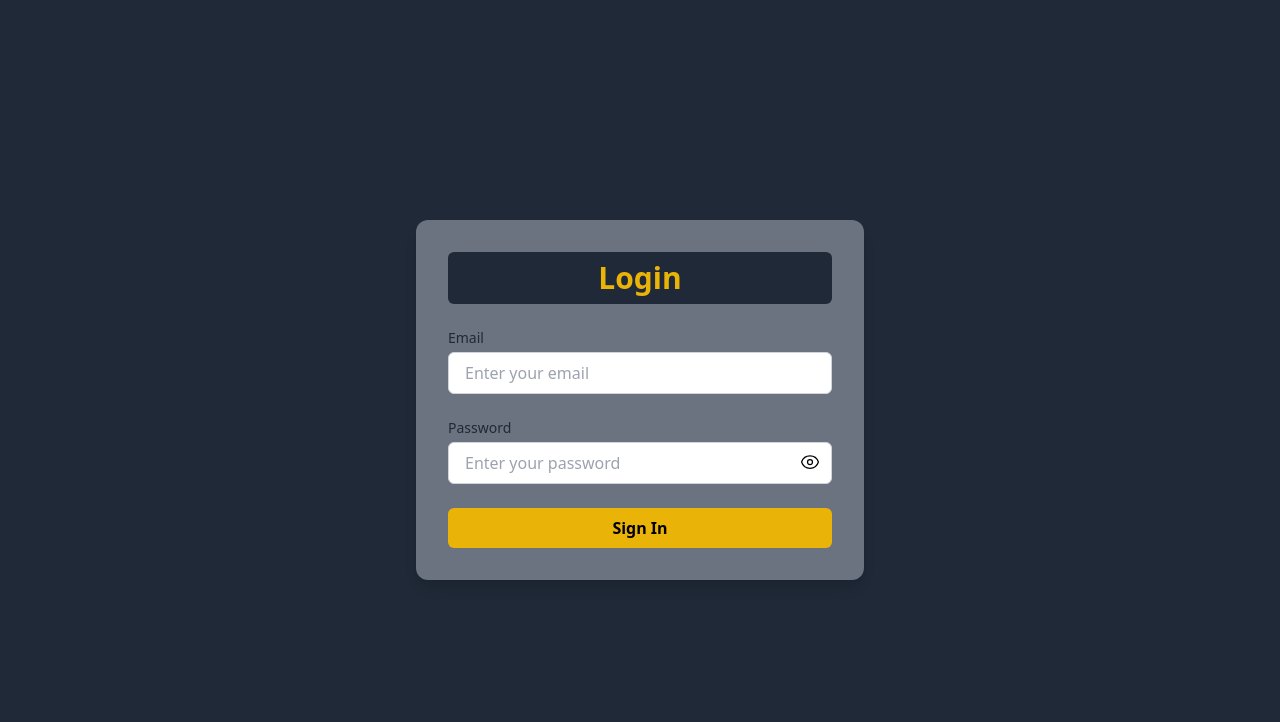
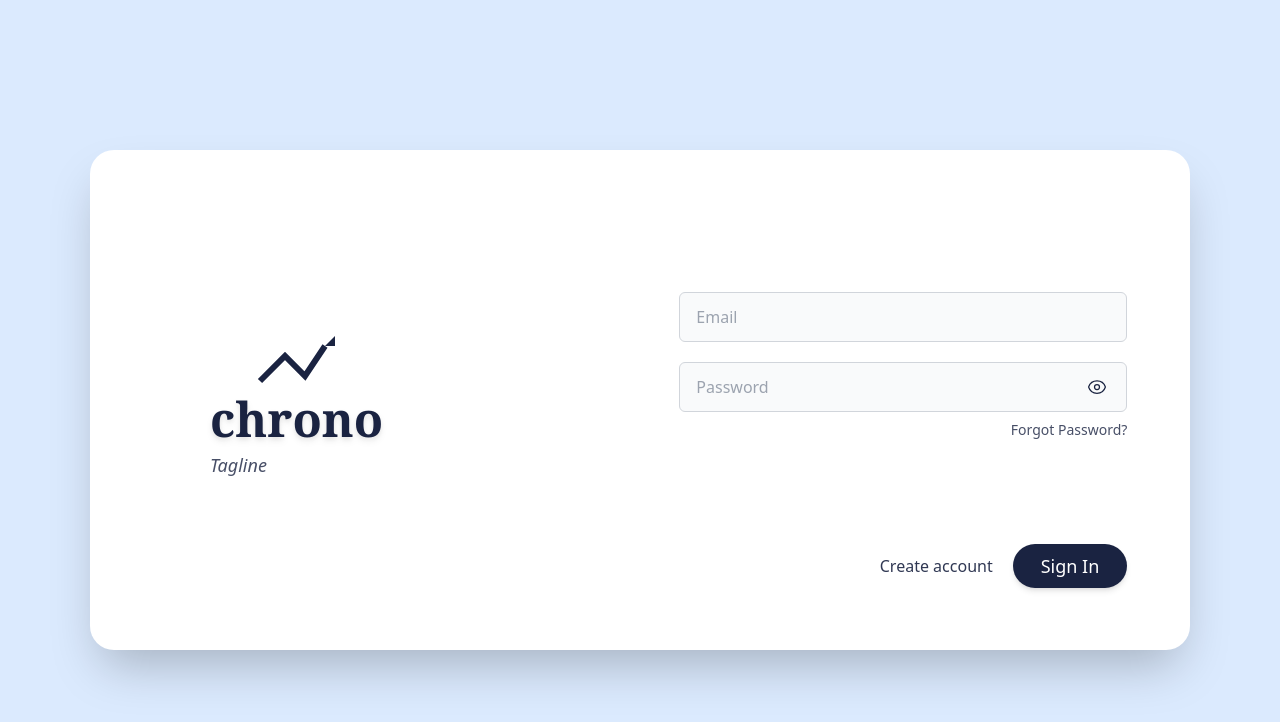
Before and after one commit to adriandanao-hs/hsi_tasktracker, a React (Create React App) app: page /login in a window 1280 px wide. Shown: the top 722 px of the page. Built offline with nearby package versions, Linux system fonts and the light colour scheme; no server answers.

Commit message:
Add files via upload

```diff
--- a/src/App.css
+++ b/src/App.css
@@ -14,7 +14,7 @@
 }
 
 .App-header {
-  background-color: #282c34;
+  background-color: #214488;
   min-height: 100vh;
   display: flex;
   flex-direction: column;
--- a/src/pages/Login/Login.module.css
+++ b/src/pages/Login/Login.module.css
@@ -1,27 +1,71 @@
-.container {
-  @apply min-h-screen flex items-center justify-center bg-gray-800;
+.bgWrapper {
+  @apply min-h-screen flex items-center justify-center bg-blue-100;
+}
+
+.card {
+  @apply flex flex-row bg-white rounded-3xl shadow-2xl w-[90vw] max-w-[1100px] min-h-[500px] p-10 gap-8;
+}
+
+.leftPanel {
+  @apply basis-1/2 flex flex-col items-start justify-center pl-10;
+}
+
+.logoBox {
+  @apply mb-1 ml-20 ;
+}
+
+.brandName {
+  @apply text-5xl font-bold text-[#1a2341] font-serif mb-2 ml-10 drop-shadow-md;
+}
+
+.tagline {
+  @apply text-lg italic text-[#1a2341]/80 ml-10;
+}
+
+.rightPanel {
+  @apply basis-2/4 flex items-center justify-center mt-20;
 }
 
 .form {
-  @apply max-w-md w-full bg-gray-500 rounded-xl shadow-lg p-8 space-y-6;
+  @apply w-full max-w-md flex flex-col gap-5;
 }
 
-.heading {
-  @apply text-3xl font-bold mb-6 text-center text-yellow-500 bg-gray-800 rounded-md py-2;
-}
-
-.label {
-  @apply block mb-1 text-sm font-medium text-gray-800;
+.inputGroup {
+  @apply w-full;
 }
 
 .input {
-  @apply w-full px-4 py-2 pr-9 border border-gray-300 rounded-md focus:outline-none focus:ring focus:ring-blue-200;
+  @apply w-full px-4 py-3 border border-gray-300 rounded-md text-base bg-gray-50 text-[#1a2341] transition-colors focus:outline-none focus:border-[#1a2341] focus:bg-white;
+}
+
+.passwordWrapper {
+  @apply relative w-full;
+}
+
+.showButton {
+  @apply absolute right-3 top-1/2 -translate-y-1/2 bg-transparent border-none text-[#1a2341] cursor-pointer p-2 z-20;
+}
+
+.forgotRow {
+  @apply flex justify-end -mt-3 mb-1;
+}
+
+.forgotLink {
+  @apply text-sm text-[#1a2341] opacity-80 hover:text-[#0d1333] hover:underline transition-colors;
+}
+
+.actionRow {
+  @apply flex items-center justify-end gap-5 mt-20;
+}
+
+.createAccount {
+  @apply text-base text-[#1a2341] opacity-90 hover:text-[#0d1333] hover:underline transition-colors;
 }
 
 .submit {
-  @apply w-full bg-yellow-500 text-black font-semibold py-2 rounded-md hover:bg-yellow-600 transition duration-200;
+  @apply bg-[#1a2341] text-white text-lg font-medium py-2 px-7 rounded-full cursor-pointer shadow-md transition-colors hover:bg-[#22306a] border-0;
 }
 
-.showButton {
-  @apply absolute right-3 top-2/3 transform -translate-y-1/2 text-black hover:text-yellow-600 focus:outline-none;
+.error {
+  @apply text-red-600 text-base -mt-2 mb-2 text-center;
 }
--- a/src/pages/Login/Login.tsx
+++ b/src/pages/Login/Login.tsx
@@ -11,28 +11,22 @@ export default function Login() {
   const [error, setError] = useState<string | null>(null);
 
   const { setUser } = useUser();
-
   const navigate = useNavigate();
 
   const handleSubmit = async (e: React.FormEvent) => {
     e.preventDefault();
-
     try {
       const res = await fetch("http://localhost:10533/api/auth/login", {
         method: "POST",
-        headers: {
-          "Content-Type": "application/json",
-        },
+        headers: { "Content-Type": "application/json" },
         credentials: "include",
         body: JSON.stringify({ email, password }),
       });
-
       if (!res.ok) {
         const errData = await res.json();
         setError(errData.message || "Login failed. Please try again.");
         return;
       }
-
       const data = await res.json();
       setUser(data.user);
       navigate("/home");
@@ -42,34 +36,48 @@ export default function Login() {
   };
 
   return (
-    <div className={styles.container}>
+    <div className={styles.bgWrapper}>
+      <div className={styles.card}>
+        {/* Left: Logo and tagline */}
+        <div className={styles.leftPanel}>
+          <div className={styles.logoBox}>
+            {/* Placeholder for logo SVG */}
+            <svg width="90" height="70" viewBox="0 0 90 70" fill="none" xmlns="http://www.w3.org/2000/svg">
+              <polyline points="10,60 35,35 55,55 75,25" stroke="#1a2341" strokeWidth="6" fill="none" />
+              <polygon points="75,25 85,25 85,15" fill="#1a2341" />
+            </svg>
+          </div>
+          <div className={styles.brandName}>chrono</div>
+          <div className={styles.tagline}>Tagline</div>
+        </div>
+        {/* Right: Login form */}
+        <div className={styles.rightPanel}>
           <form onSubmit={handleSubmit} className={styles.form}>
-        <h2 className={styles.heading}>Login</h2>
-        <div className="mb-4">
-          <label className={styles.label}>Email</label>
+            <div className={styles.inputGroup}>
               <input
                 type="email"
                 className={styles.input}
                 value={email}
                 onChange={(e) => setEmail(e.target.value)}
-            placeholder="Enter your email"
+                placeholder="Email"
                 required
               />
             </div>
-        <div className="mb-6 relative">
-          <label className={styles.label}>Password</label>
+            <div className={styles.inputGroup}>
+              <div className={styles.passwordWrapper}>
                 <input
                   type={showPassword ? "text" : "password"}
                   className={styles.input}
                   value={password}
                   onChange={(e) => setPassword(e.target.value)}
-            placeholder="Enter your password"
+                  placeholder="Password"
                   required
                 />
                 <button
                   type="button"
                   onClick={() => setShowPassword((prev) => !prev)}
                   className={styles.showButton}
+                  tabIndex={-1}
                 >
                   {showPassword ? (
                     <EyeSlashIcon className="w-5 h-5" />
@@ -78,12 +86,18 @@ export default function Login() {
                   )}
                 </button>
               </div>
-        <div>
-          <button type="submit" className={styles.submit}>
-            Sign In
-          </button>
+            </div>
+            <div className={styles.forgotRow}>
+              <a href="#" className={styles.forgotLink}>Forgot Password?</a>
+            </div>
+            {error && <div className={styles.error}>{error}</div>}
+            <div className={styles.actionRow}>
+              <a href="#" className={styles.createAccount}>Create account</a>
+              <button type="submit" className={styles.submit}>Sign In</button>
             </div>
           </form>
         </div>
+      </div>
+    </div>
   );
 }
```
Also changed, not shown: package.json.json (added, +52 -0 lines). Lines whose indentation alone changed are shown as unchanged.
